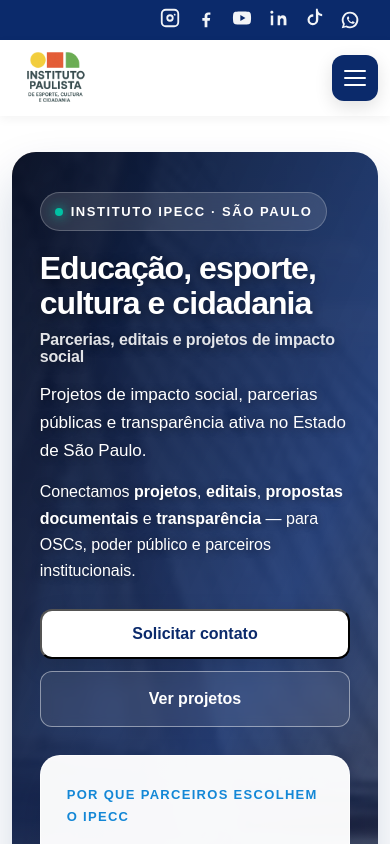
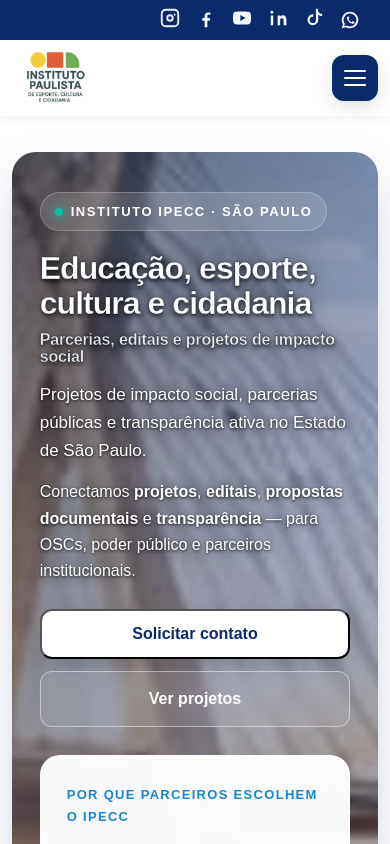
Before and after one commit to Hcavalcante1/site-ipecc, a Next.js app: page / in a window 390 px wide. Shown: the top 844 px of the page. Built offline with nearby package versions, Linux system fonts and the light colour scheme; no server answers; the database is empty.

Commit message:
fix(public): clarear overlay dos heroes

```diff
--- a/app/globals.css
+++ b/app/globals.css
@@ -216,9 +216,9 @@
   background-image:
     linear-gradient(
       135deg,
-      rgba(4, 18, 48, 0.78) 0%,
-      rgba(11, 42, 107, 0.68) 52%,
-      rgba(4, 18, 48, 0.52) 100%
+      rgba(4, 18, 48, 0.36) 0%,
+      rgba(11, 42, 107, 0.22) 52%,
+      rgba(4, 18, 48, 0.2) 100%
     ),
     var(--hero-bg-image, none);
 
@@ -246,7 +246,10 @@
   font-weight: 800;
   margin-bottom: 10px;
   color: #fff;
-  text-shadow: 0 2px 10px rgba(0, 0, 0, 0.42);
+  -webkit-text-stroke: 0.35px rgba(3, 12, 34, 0.72);
+  text-shadow:
+    0 2px 4px rgba(0, 0, 0, 0.7),
+    0 0 18px rgba(0, 0, 0, 0.44);
 }
 
 .hero__text{
@@ -254,7 +257,9 @@
   max-width: 720px;
   line-height: 1.55;
   color: #fff;
-  text-shadow: 0 1px 8px rgba(0, 0, 0, 0.42);
+  text-shadow:
+    0 1px 3px rgba(0, 0, 0, 0.78),
+    0 0 14px rgba(0, 0, 0, 0.48);
 }
 
 .btn.btn--light{
@@ -1016,9 +1021,9 @@
     background-image:
       linear-gradient(
         135deg,
-        rgba(3, 12, 34, 0.86) 0%,
-        rgba(11, 42, 107, 0.76) 58%,
-        rgba(3, 12, 34, 0.66) 100%
+        rgba(3, 12, 34, 0.52) 0%,
+        rgba(11, 42, 107, 0.36) 58%,
+        rgba(3, 12, 34, 0.34) 100%
       ),
       var(--hero-bg-image, none);
   }
--- a/components/public/apresentacao-landing.module.css
+++ b/components/public/apresentacao-landing.module.css
@@ -44,11 +44,11 @@
   background:
     linear-gradient(
       115deg,
-      rgba(4, 18, 48, 0.94) 0%,
-      rgba(11, 42, 107, 0.84) 48%,
-      rgba(4, 18, 48, 0.62) 100%
+      rgba(4, 18, 48, 0.42) 0%,
+      rgba(11, 42, 107, 0.26) 48%,
+      rgba(4, 18, 48, 0.2) 100%
     ),
-    url("/media/heroes/home/hero.webp") center / cover no-repeat;
+    url("/media/heroes/home/hero.webp?v=sem-texto-20260602") center / cover no-repeat;
 }
 
 .heroGrid {
@@ -101,7 +101,10 @@
   letter-spacing: -0.03em;
   margin-bottom: 16px;
   color: #fff;
-  text-shadow: 0 2px 12px rgba(0, 0, 0, 0.42);
+  -webkit-text-stroke: 0.35px rgba(3, 12, 34, 0.72);
+  text-shadow:
+    0 2px 4px rgba(0, 0, 0, 0.7),
+    0 0 18px rgba(0, 0, 0, 0.44);
 }
 
 .heroTitleSub {
@@ -118,7 +121,9 @@
   line-height: var(--leading);
   color: #fff;
   margin-bottom: 14px;
-  text-shadow: 0 1px 10px rgba(0, 0, 0, 0.42);
+  text-shadow:
+    0 1px 3px rgba(0, 0, 0, 0.78),
+    0 0 14px rgba(0, 0, 0, 0.48);
 }
 
 .heroPitch {
@@ -127,7 +132,9 @@
   color: #fff;
   margin-bottom: 24px;
   max-width: 520px;
-  text-shadow: 0 1px 10px rgba(0, 0, 0, 0.42);
+  text-shadow:
+    0 1px 3px rgba(0, 0, 0, 0.78),
+    0 0 14px rgba(0, 0, 0, 0.48);
 }
 
 .heroPitch strong {
@@ -1125,11 +1132,11 @@
     background:
       linear-gradient(
         115deg,
-        rgba(3, 12, 34, 0.94) 0%,
-        rgba(11, 42, 107, 0.86) 58%,
-        rgba(3, 12, 34, 0.72) 100%
+        rgba(3, 12, 34, 0.56) 0%,
+        rgba(11, 42, 107, 0.38) 58%,
+        rgba(3, 12, 34, 0.36) 100%
       ),
-      url("/media/heroes/home/hero.webp") center / cover no-repeat;
+      url("/media/heroes/home/hero.webp?v=sem-texto-20260602") center / cover no-repeat;
   }
 
   .hero {
```
